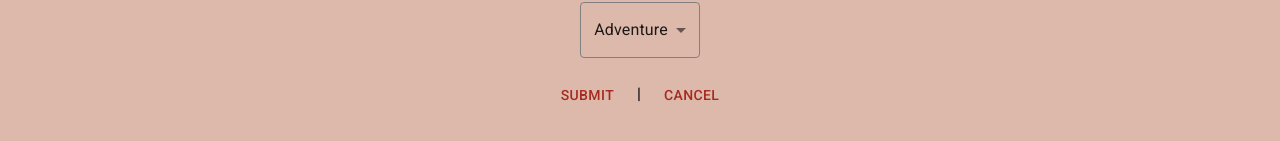
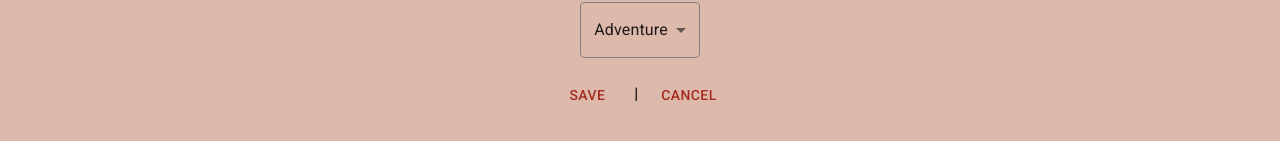
Before and after one commit to erichengler/weekend-movie-sagas, a React (Create React App) app: page /#/form in a window 1280 px wide. Shown: the part 539-680 px from the top of the page. Built offline with nearby package versions, Linux system fonts and the light colour scheme.

Commit message:
small changes. commiting now so I can attempt stretch #2

```diff
--- a/src/components/App/App.js
+++ b/src/components/App/App.js
@@ -1,4 +1,4 @@
-import {HashRouter as Router, Route} from 'react-router-dom';
+import { HashRouter as Router, Route } from 'react-router-dom';
 import MovieList from '../MovieList/MovieList'
 import MovieDetails from '../MovieDetails/MovieDetails';
 import MovieForm from '../MovieForm/MovieForm';
--- a/src/components/MovieDetails/MovieDetails.jsx
+++ b/src/components/MovieDetails/MovieDetails.jsx
@@ -94,7 +94,6 @@ function MovieDetails() {
             <Button sx={{ color: '#A62B1F' }} onClick={backToList}>
                 Back to List
             </Button>
-            <br /><br />
         </Container>
     )
 }
--- a/src/components/MovieForm/MovieForm.jsx
+++ b/src/components/MovieForm/MovieForm.jsx
@@ -122,7 +122,7 @@ function MovieForm() {
                 <Button type="submit"
                     sx={{ color: '#A62B1F', marginRight: '15px' }}
                 >
-                    Submit
+                    Save
                 </Button>
                 |
                 <Button onClick={backToList}
```
